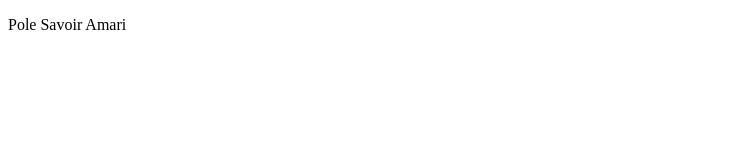
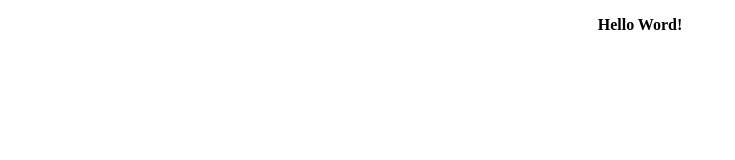
Before and after one commit to y-hocini/psa, a plain HTML site: page index.htm in a window 1280 px wide. Shown: the whole page, without its empty margins (0-735 px from the left). Drawn offline with Linux system fonts and the light colour scheme.

Commit message:
Update and rename index.html to index.htm

```diff
--- a/index.html
+++ b/index.htm
@@ -7,6 +7,6 @@
     <title>Document</title>
 </head>
 <body>
-    <p> Pole Savoir Amari</p>
+    <p><b><center> Hello Word!</center></b></p>
 </body>
 </html>
```
